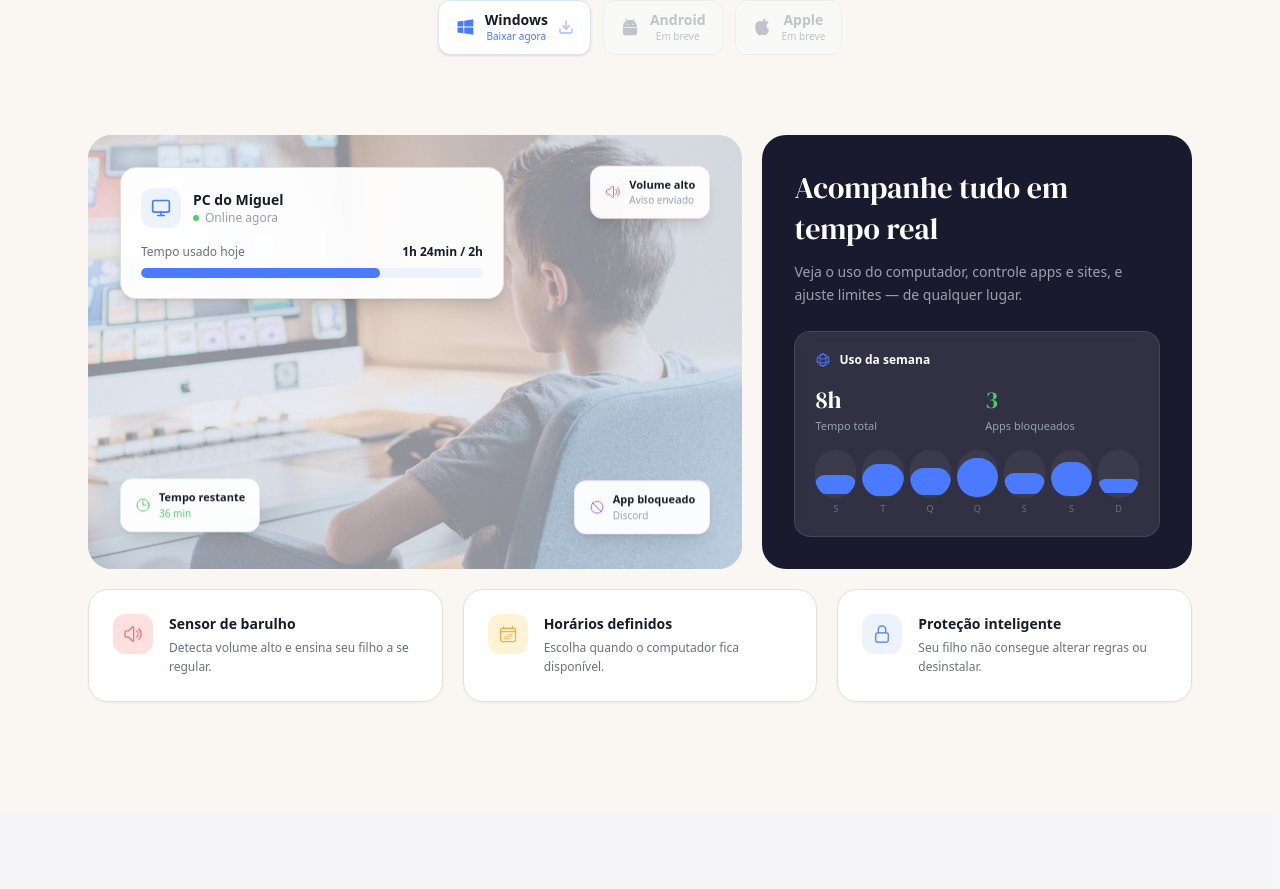
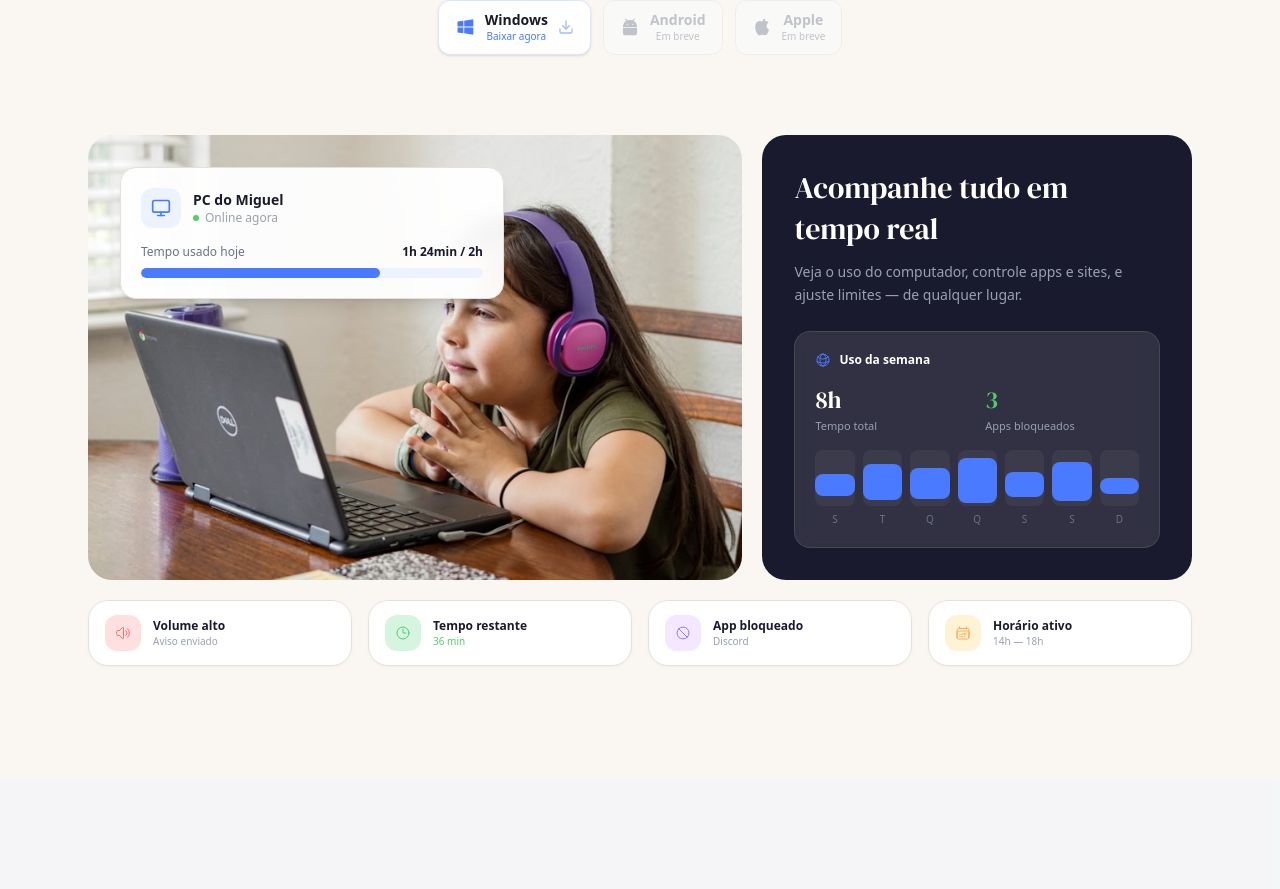
Before and after one commit to overdrive-dev/silencio-no-pc, a Next.js app in the folder web/: page / in a window 1280 px wide. Shown: the part 620-1509 px from the top of the page. Built offline with nearby package versions, Linux system fonts and the light colour scheme; no server answers.

Commit message:
style: swap to girl photo, remove overlay, floating badges row below bento, improved bar chart

```diff
--- a/web/src/app/page.tsx
+++ b/web/src/app/page.tsx
@@ -157,15 +157,13 @@ export default function Home() {
             <div className="lg:col-span-3 relative rounded-3xl overflow-hidden min-h-[380px] sm:min-h-[420px]">
               {/* Background photo */}
               <Image
-                src="/images/hero-child-1.jpg"
+                src="/images/hero-child-2.jpg"
                 alt="Criança usando o computador com o KidsPC"
                 fill
                 className="object-cover"
                 sizes="(max-width: 1024px) 100vw, 60vw"
                 priority
               />
-              {/* Soft blue overlay for legibility */}
-              <div className="absolute inset-0 bg-[#EDF2FF]/60" />
 
               {/* Dashboard card overlay */}
               <div className="relative z-10 p-6 sm:p-8">
@@ -194,30 +192,6 @@ export default function Home() {
                 </div>
               </div>
 
-              {/* Floating badges */}
-              <div className="absolute top-6 right-6 sm:top-8 sm:right-8 bg-white/95 backdrop-blur-sm rounded-xl shadow-lg border border-[#FFE0E0] px-3.5 py-2.5 flex items-center gap-2 animate-float z-10">
-                <SpeakerWaveIcon className="size-4 text-[#FF6B6B]" />
-                <div>
-                  <p className="text-[11px] font-semibold text-[#1a1a2e]">Volume alto</p>
-                  <p className="text-[10px] text-gray-400">Aviso enviado</p>
-                </div>
-              </div>
-
-              <div className="absolute bottom-6 left-6 sm:bottom-8 sm:left-8 bg-white/95 backdrop-blur-sm rounded-xl shadow-lg border border-[#D6F5E0] px-3.5 py-2.5 flex items-center gap-2 animate-float-delay z-10">
-                <ClockIcon className="size-4 text-[#51CF66]" />
-                <div>
-                  <p className="text-[11px] font-semibold text-[#1a1a2e]">Tempo restante</p>
-                  <p className="text-[10px] text-[#51CF66] font-medium">36 min</p>
-                </div>
-              </div>
-
-              <div className="absolute bottom-6 right-6 sm:bottom-8 sm:right-8 bg-white/95 backdrop-blur-sm rounded-xl shadow-lg border border-[#F3E8FF] px-3.5 py-2.5 flex items-center gap-2 animate-float-slow z-10">
-                <NoSymbolIcon className="size-4 text-[#9775FA]" />
-                <div>
-                  <p className="text-[11px] font-semibold text-[#1a1a2e]">App bloqueado</p>
-                  <p className="text-[10px] text-gray-400">Discord</p>
-                </div>
-              </div>
             </div>
 
             {/* ── Right card: Feature highlight ── */}
@@ -247,16 +221,16 @@ export default function Home() {
                     <p className="text-[11px] text-gray-400 mt-0.5">Apps bloqueados</p>
                   </div>
                 </div>
-                <div className="mt-4 flex gap-1.5">
+                <div className="mt-4 flex items-end gap-2">
                   {[40, 65, 55, 80, 45, 70, 30].map((h, i) => (
-                    <div key={i} className="flex-1 flex flex-col items-center gap-1">
-                      <div className="w-full rounded-full bg-white/5 overflow-hidden" style={{ height: 48 }}>
+                    <div key={i} className="flex-1 flex flex-col items-center gap-1.5">
+                      <div className="w-full rounded-lg bg-white/5" style={{ height: 56 }}>
                         <div
-                          className="w-full rounded-full bg-[#4A7AFF] mt-auto"
+                          className="w-full rounded-lg bg-[#4A7AFF] transition-all"
                           style={{ height: `${h}%`, marginTop: `${100 - h}%` }}
                         />
                       </div>
-                      <span className="text-[9px] text-gray-500">
+                      <span className="text-[10px] text-gray-500 font-medium">
                         {["S", "T", "Q", "Q", "S", "S", "D"][i]}
                       </span>
                     </div>
@@ -266,33 +240,42 @@ export default function Home() {
             </div>
           </div>
 
-          {/* ── Mini feature row ── */}
-          <div className="mt-5 grid grid-cols-1 sm:grid-cols-3 gap-5 animate-fade-in-up delay-5">
-            <div className="card-flat p-6 flex items-start gap-4">
-              <div className="flex size-10 shrink-0 items-center justify-center rounded-xl bg-[#FFE0E0] text-[#FF6B6B]">
-                <SpeakerWaveIcon className="size-5" />
+          {/* ── Floating badges row ── */}
+          <div className="mt-5 grid grid-cols-2 sm:grid-cols-4 gap-4 animate-fade-in-up delay-5">
+            <div className="card-flat px-4 py-3.5 flex items-center gap-3">
+              <div className="flex size-9 shrink-0 items-center justify-center rounded-xl bg-[#FFE0E0]">
+                <SpeakerWaveIcon className="size-4 text-[#FF6B6B]" />
               </div>
               <div>
-                <h4 className="text-sm font-semibold text-[#1a1a2e]">Sensor de barulho</h4>
-                <p className="mt-1 text-xs text-gray-500 leading-relaxed">Detecta volume alto e ensina seu filho a se regular.</p>
+                <p className="text-xs font-semibold text-[#1a1a2e]">Volume alto</p>
+                <p className="text-[10px] text-gray-400">Aviso enviado</p>
               </div>
             </div>
-            <div className="card-flat p-6 flex items-start gap-4">
-              <div className="flex size-10 shrink-0 items-center justify-center rounded-xl bg-[#FFF3D6] text-[#FFA94D]">
-                <CalendarDaysIcon className="size-5" />
+            <div className="card-flat px-4 py-3.5 flex items-center gap-3">
+              <div className="flex size-9 shrink-0 items-center justify-center rounded-xl bg-[#D6F5E0]">
+                <ClockIcon className="size-4 text-[#51CF66]" />
               </div>
               <div>
-                <h4 className="text-sm font-semibold text-[#1a1a2e]">Horários definidos</h4>
-                <p className="mt-1 text-xs text-gray-500 leading-relaxed">Escolha quando o computador fica disponível.</p>
+                <p className="text-xs font-semibold text-[#1a1a2e]">Tempo restante</p>
+                <p className="text-[10px] text-[#51CF66] font-medium">36 min</p>
               </div>
             </div>
-            <div className="card-flat p-6 flex items-start gap-4">
-              <div className="flex size-10 shrink-0 items-center justify-center rounded-xl bg-[#EDF2FF] text-[#4A7AFF]">
-                <LockClosedIcon className="size-5" />
+            <div className="card-flat px-4 py-3.5 flex items-center gap-3">
+              <div className="flex size-9 shrink-0 items-center justify-center rounded-xl bg-[#F3E8FF]">
+                <NoSymbolIcon className="size-4 text-[#9775FA]" />
               </div>
               <div>
-                <h4 className="text-sm font-semibold text-[#1a1a2e]">Proteção inteligente</h4>
-                <p className="mt-1 text-xs text-gray-500 leading-relaxed">Seu filho não consegue alterar regras ou desinstalar.</p>
+                <p className="text-xs font-semibold text-[#1a1a2e]">App bloqueado</p>
+                <p className="text-[10px] text-gray-400">Discord</p>
+              </div>
+            </div>
+            <div className="card-flat px-4 py-3.5 flex items-center gap-3">
+              <div className="flex size-9 shrink-0 items-center justify-center rounded-xl bg-[#FFF3D6]">
+                <CalendarDaysIcon className="size-4 text-[#FFA94D]" />
+              </div>
+              <div>
+                <p className="text-xs font-semibold text-[#1a1a2e]">Horário ativo</p>
+                <p className="text-[10px] text-gray-400">14h — 18h</p>
               </div>
             </div>
           </div>
```
